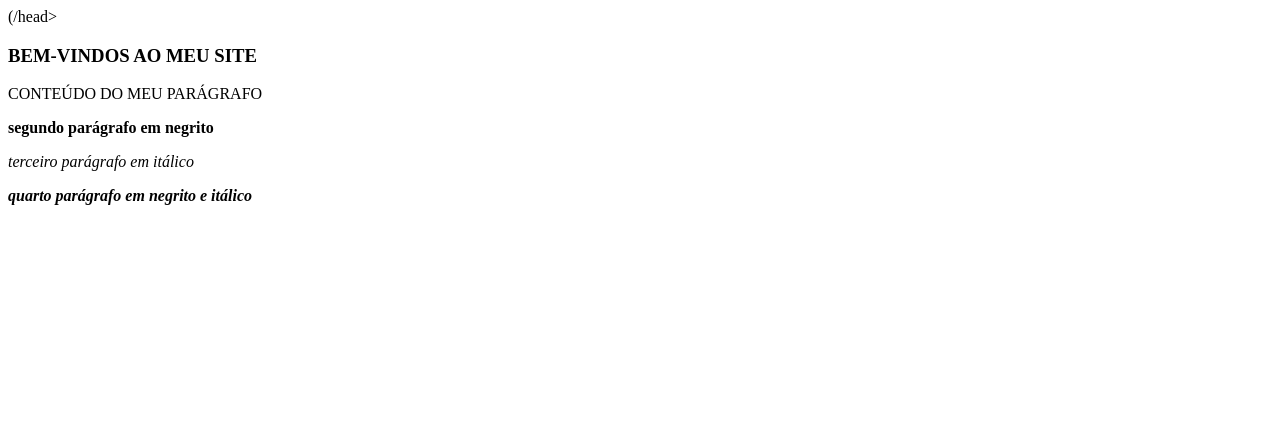
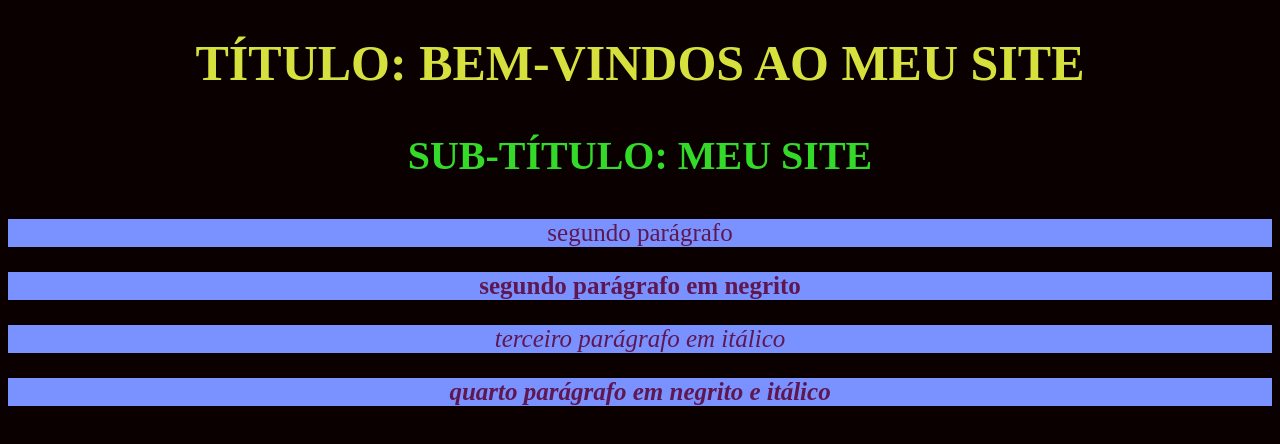
Before and after one commit to a7fisico/Programa-o-EM---Jornada-2, a plain HTML site: page index.html in a window 1280 px wide. Drawn offline with Linux system fonts and the light colour scheme.

Commit message:
Aula 25/07/2022 - CSS

```diff
--- a/index.html
+++ b/index.html
@@ -2,11 +2,13 @@
 <html lang="en" dir="ltr">
   <head>
       <meta charset="utf-8">
-      <title></title>
-    (/head>
+      <title>Título da aba do navegador</title>
+      <link rel="stylesheet" href="style.css">
+    </head>
     <body>
-    <h3>BEM-VINDOS AO MEU SITE</h3>
-    <p>CONTEÚDO DO MEU PARÁGRAFO</p>
+    <h1>TÍTULO: BEM-VINDOS AO MEU SITE</h1>
+    <h3>SUB-TÍTULO: MEU SITE</h3>
+    <p>segundo parágrafo</p>
     <p><b>segundo parágrafo em negrito</b></p>
     <p><i>terceiro parágrafo em itálico</i></p>
     <p><b><i>quarto parágrafo em negrito e itálico</i></b></p>
--- /dev/null
+++ b/style.css
@@ -0,0 +1,4 @@
+body{background-color: rgb(10, 0, 0);}
+h1{font-size: 50px; color:rgb(214, 225, 61); text-align: center;}
+h3{font-size: 40px; color: rgb(52, 218, 40); text-align: center;}
+p{font-size: 25px; color:rgb(95, 23, 81); background-color: rgb(122, 146, 255);  text-align: center;}
```
